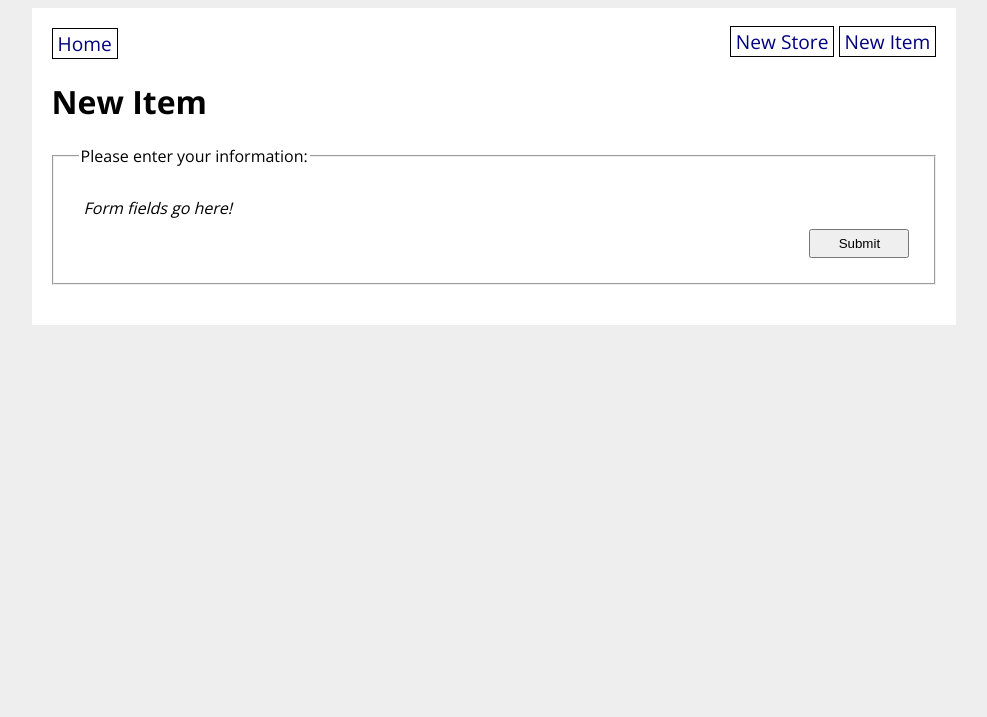
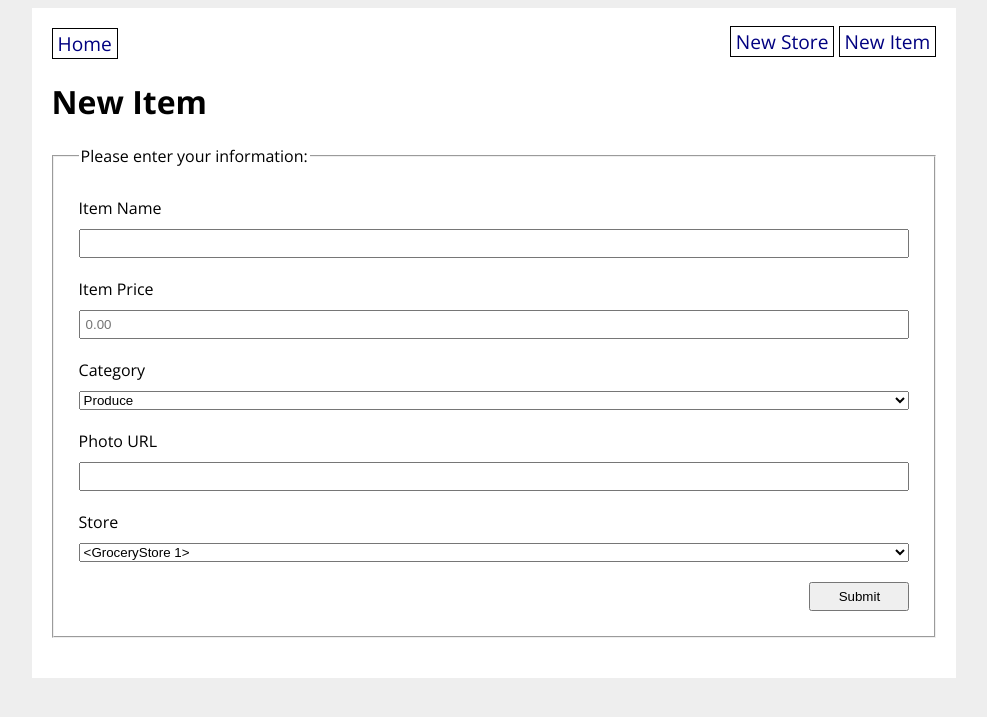
Before and after one commit to energeist/acs-1220-grocery-store-app, a Flask app: page /new_item in a window 1280 px wide. Shown: the top 717 px of the page, without its empty margins (146-1133 px from the left). Run offline with Flask 2, Linux system fonts and the light colour scheme; tables that the repository leaves empty hold one stand-in row (values such as "Sample post").

Commit message:
some templates, need to add stuff to db

```diff
--- a/grocery_app/forms.py
+++ b/grocery_app/forms.py
@@ -2,7 +2,7 @@ from flask_wtf import FlaskForm
 from wtforms import StringField, DateField, SelectField, SubmitField, FloatField
 from wtforms.ext.sqlalchemy.fields import QuerySelectField
 from wtforms.validators import DataRequired, Length, URL
-from grocery_app.models import ItemCategory
+from grocery_app.models import ItemCategory, GroceryStore, GroceryItem
 
 class GroceryStoreForm(FlaskForm):
     """Form for adding/updating a GroceryStore."""
--- a/grocery_app/templates/new_item.html
+++ b/grocery_app/templates/new_item.html
@@ -11,9 +11,49 @@
 
         <!-- TODO: Remove the next paragraph and use the `form` object passed in
             from the route to render a form. -->
-        <p><em>Form fields go here!</em></p>
+            {{ form.name.label }}
+            {{ form.name }}
+            <!-- Show form errors -->
+            <ul>
+            {% for error in form.name.errors %}
+                <li class="error">{{ error }}</li>
+            {% endfor %}
+            </ul>
 
-        <input type="submit" value="Submit">
+            {{ form.price.label }}
+            {{ form.price(placeholder="0.00") }}
+            <!-- Show form errors -->
+            <ul>
+            {% for error in form.price.errors %}
+                <li class="error">{{ error }}</li>
+            {% endfor %}
+            </ul>
+
+            {{ form.category.label }}
+            {{ form.category }}
+            <ul>
+            {% for error in form.category.errors %}
+                <li class="error">{{ error }}</li>
+            {% endfor %}
+            </ul>
+
+            {{ form.photo_url.label }}
+            {{ form.photo_url }}
+            <ul>
+                {% for error in form.category.errors %}
+                    <li class="error">{{ error }}</li>
+                {% endfor %}
+            </ul>
+
+            {{ form.store.label }}
+            {{ form.store }}
+            <ul>
+                {% for error in form.store.errors %}
+                    <li class="error">{{ error }}</li>
+                {% endfor %}
+            </ul>
+
+            {{ form.submit }}
     </fieldset>
 </form>
 
```
Also changed, not shown: grocery_app/templates/new_store.html (+17 -3 lines).
